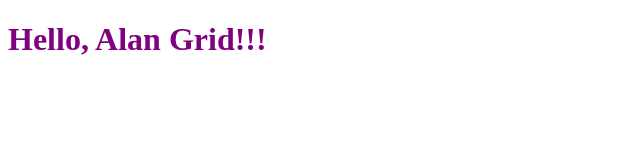
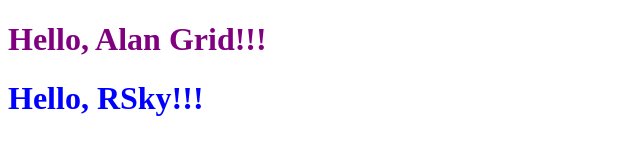
Before and after one commit to AlanGrid/CS50, a plain HTML site: page index.html in a window 1280 px wide. Shown: the whole page, without its empty margins (0-640 px from the left). Drawn offline with Linux system fonts and the light colour scheme.

Commit message:
New line RSky was added

```diff
--- a/index.html
+++ b/index.html
@@ -4,12 +4,20 @@
 	<meta charset="UTF-8">
 	<title>Git & SASS practice</title>
 	<style>
-		h1{color: purple;} </style>
+		h1{color: purple;}
+		#rsky {
+			color: blue;
+		}
+
+
+	</style>
 </head>
 <body>
 
 	<h1>Hello, Alan Grid!!!</h1>
 
+	<h1 id="rsky">Hello, RSky!!!</h1>
+
 
 </body>
 </html>
```
